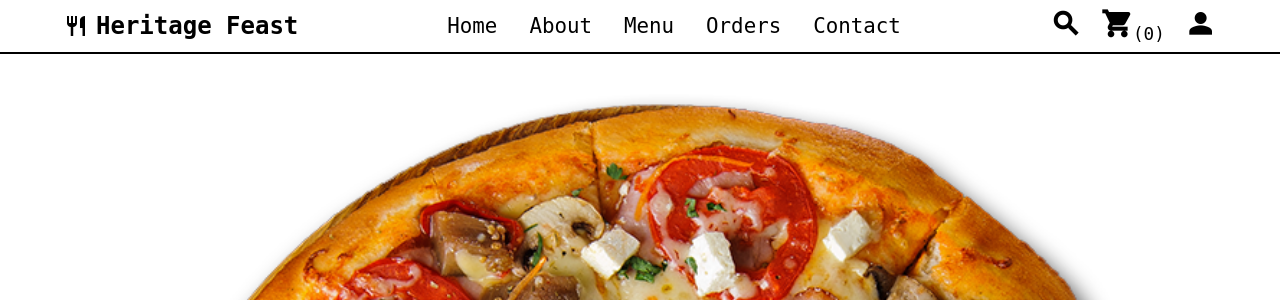
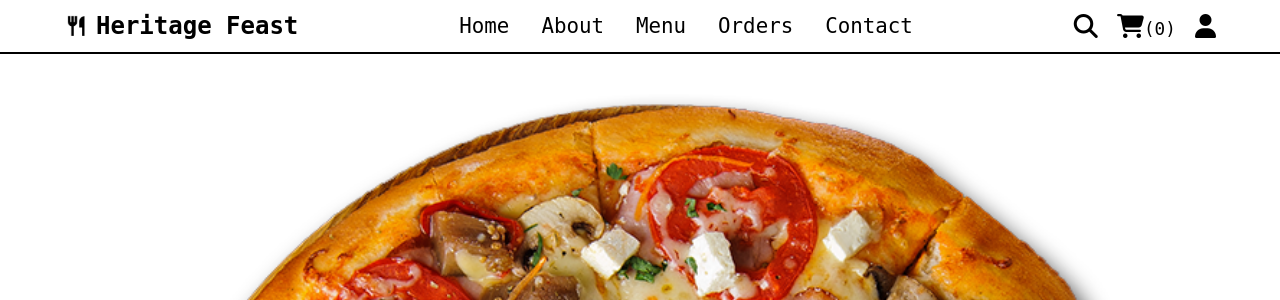
Before and after one commit to 789parth/Heritage-Feast, a PHP site: page /index.php in a window 1280 px wide. Shown: the top 300 px of the page. Run offline with PHP 8.4, Linux system fonts and the light colour scheme; data that the repository does not hold is empty.

Commit message:
Fixed navbar.css and header.php

```diff
--- a/header.php
+++ b/header.php
@@ -8,14 +8,14 @@ include("connect.php"); ?>
     <meta charset="UTF-8">
     <meta name="viewport" content="width=device-width, initial-scale=1.0">
     <title>Heritage Feast</title>
-    <link href="https://fonts.googleapis.com/icon?family=Material+Icons" rel="stylesheet">
+    <link rel="stylesheet" href="https://cdnjs.cloudflare.com/ajax/libs/font-awesome/6.5.1/css/all.min.css">
     <link rel="stylesheet" href="navbar.css">
 </head>
 
 <body>
     <div class="navbar">
         <div class="navlogo">
-            <i class="material-icons">restaurant</i>
+            <img src="icons/restaurant.png">
             <h2>Heritage Feast</h2>
         </div>
 
@@ -44,9 +44,9 @@ include("connect.php"); ?>
                 }
             }
             ?>
-            <a href="search.php"><i class="material-icons">search</i></a>
-            <a href="cart.php"><i class="material-icons">shopping_cart</i><span>(<?php echo $value; ?>)</span></a>
-            <a href="#" id="user-btn"><i class="material-icons">person</i></a>
+            <a href="search.php"><i class="fas fa-search"></i></a>
+            <a href="cart.php"><i class="fas fa-shopping-cart"></i><span>(<?php echo $value; ?>)</span></a>
+            <a href="#" id="user-btn"><i class="fas fa-user"></i></a>
             <!-- <a href="search.php"><i class="material-icons">menu</i></a> -->
             <script src="profile_toggle.js"></script>
         </div>
--- a/navbar.css
+++ b/navbar.css
@@ -36,6 +36,11 @@ body {
     gap: 0.5rem;
 }
 
+.navlogo img {
+    height: 1.5rem;
+    width: auto;
+}
+
 .navlinks {
     display: flex;
     text-align: center;
@@ -59,7 +64,7 @@ body {
 
 .navicons a i {
     font-weight: 900;
-    font-size: 2rem;
+    font-size: 1.5rem;
 }
 
 .navicons a {
```
